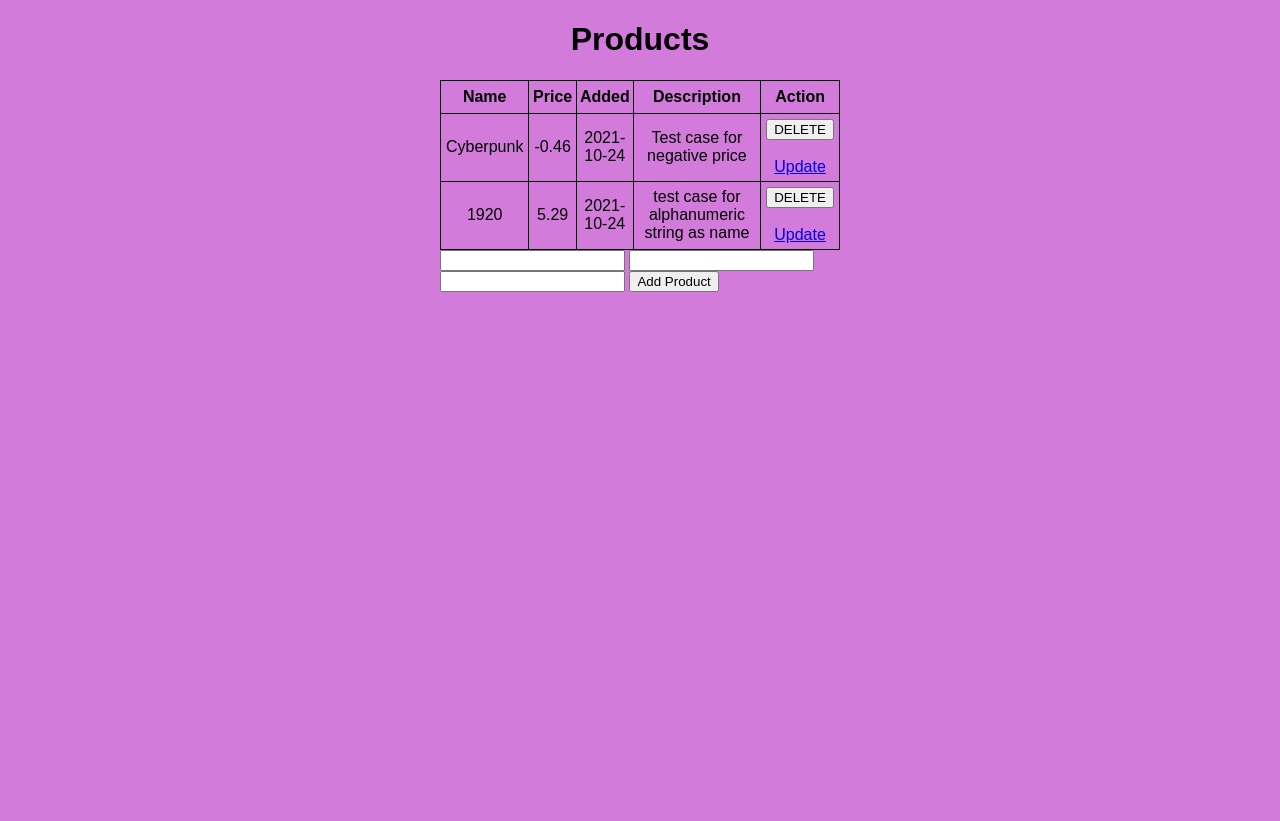
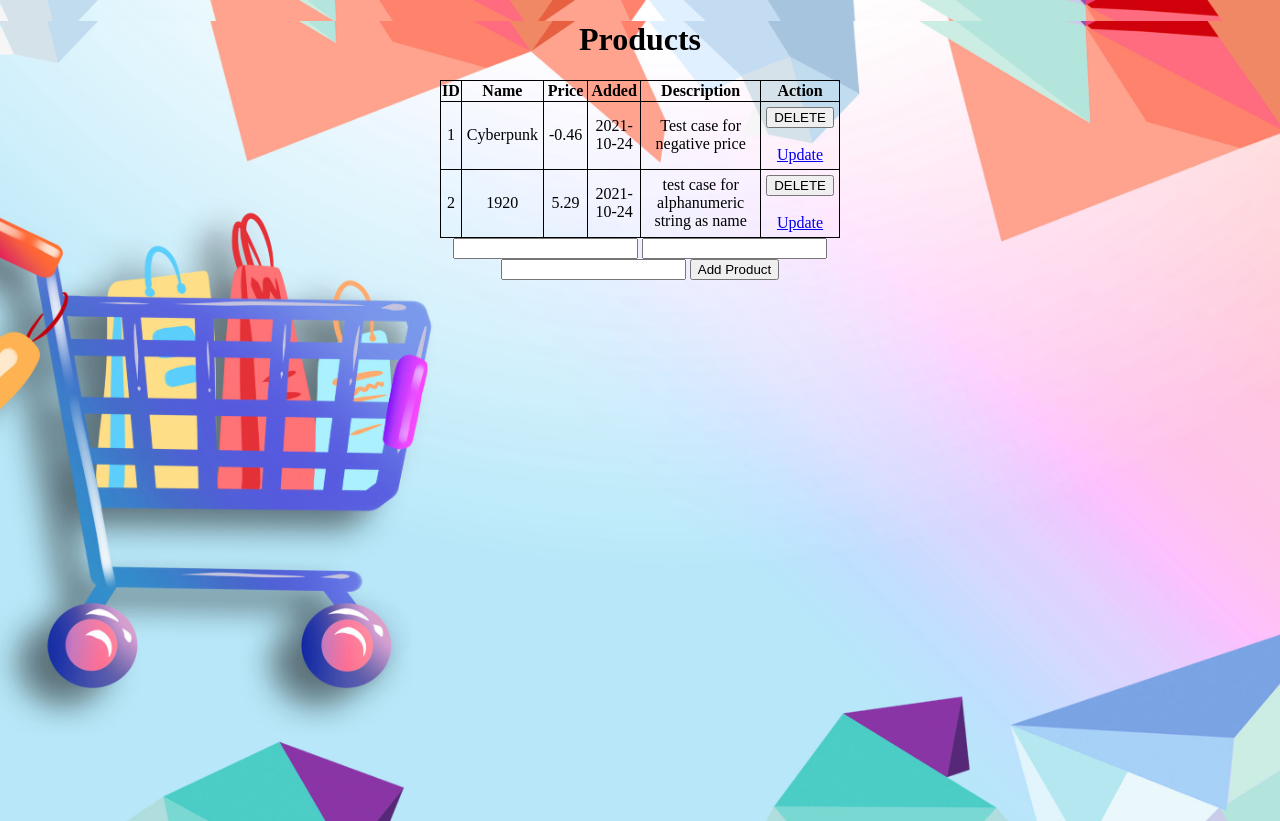
Before and after one commit to Products-DevOps-Fall-2021/CSCI-GA.2820-DevOps-Fall-2021, a Flask app: page / in a window 1280 px wide. Before the commit the page ends 292 px from the top, so only its background shows below. Run offline with Flask 2, Linux system fonts and the light colour scheme.

Commit message:
update on css and html files

```diff
--- a/service/static/css/main.css
+++ b/service/static/css/main.css
@@ -1,7 +1,36 @@
 body, html {
-    margin: 0;
-    font-family: sans-serif;
-    background-color: rgb(210, 123, 218);
+    background-image: url("shoppingmall.jpeg");
+
+    background-attachment:fixed;
+    width: 100%;
+
+    height: 100%;
+    margin: 0px; padding: 0px;
+    /*background: url(images/beijing.png) no-repeat */
+    -webkit-background-size: cover;/* 兼容Webkit内核浏览器如Chrome和Safari */
+    -o-background-size: cover;/* 兼容Opera */
+    background-size:cover;
+    text-align:center;
+    /*background-repeat:no-repeat;
+    background-size: 100%;*/
+  }
+table {
+    width:00px;
+    height:100px;
+    margin: 0px auto;
+    border: 5px;
+    padding-top: auto;
+    padding-bottom: 0px;
+    color: black;
+    /*border-collapse: collapse;*/
+    border-top: 100px;
+}
+
+
+
+table, td, th {
+    border: 1px solid rgb(0, 0, 0);
+    text-align: center;
 }
 
 .content {
@@ -9,21 +38,15 @@ body, html {
     width: 400px;
 }
 
-table, td, th {
-    border: 1px solid rgb(0, 0, 0);
-}
 
 table {
     border-collapse: collapse;
     width: 100%;
 }
 
-th {
-    height: 30px;
-}
+
 
 td {
-    text-align: center;
     padding: 5px;
 }
 
--- a/service/templates/index.html
+++ b/service/templates/index.html
@@ -12,6 +12,7 @@
     {%else%}
     <table>
         <tr>
+            <th>ID</th>
             <th>Name</th>
             <th>Price</th>
             <th>Added</th>
@@ -20,6 +21,7 @@
         </tr>
         {% for product in products %}
             <tr>
+                <td>{{product.id}}</td>
                 <td>{{product.name}}</td>
                 <td>{{product.price}}</td>
                 <td>{{product.creation_date.date()}}</td>
@@ -38,7 +40,7 @@
     <form action="/products" method="POST">
         <input type="text" name="name" id = "name">
         <input type="number" step="0.01" name="price">
-        <input type="text" name="description" id = "description">
+        <input type="text" name="description">
         <input type="submit" value="Add Product">
     </form>
 </div>
```
Also changed, not shown: service/static/css/shoppingmall.jpeg (added), service/test.db.
